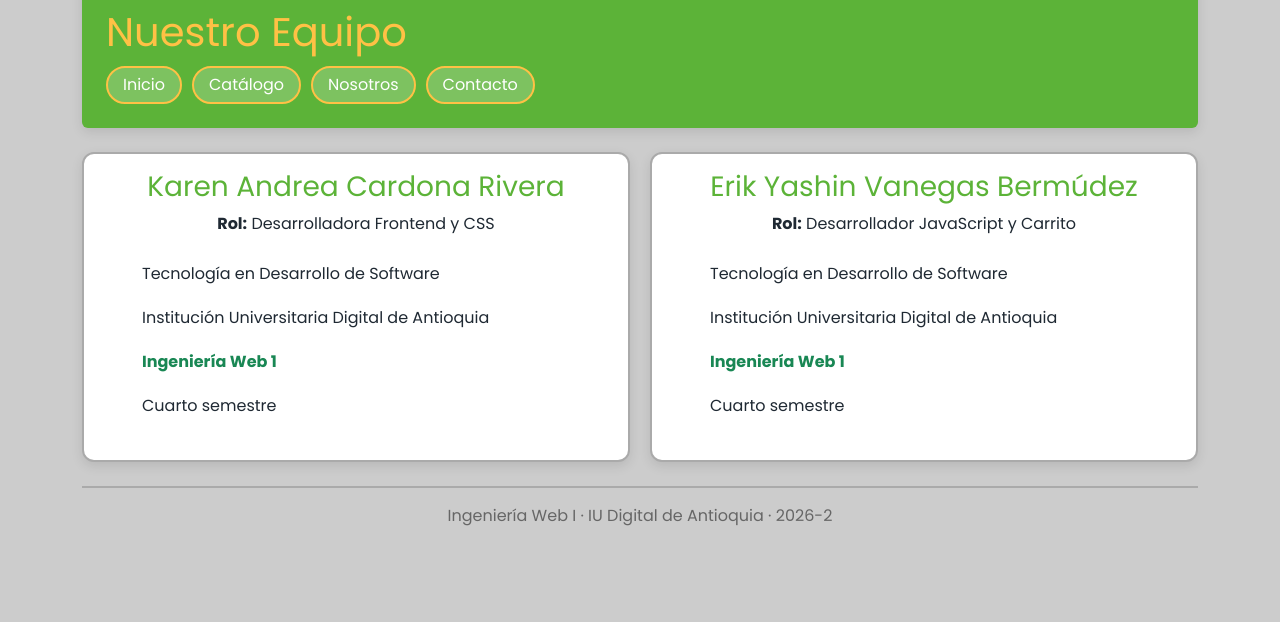
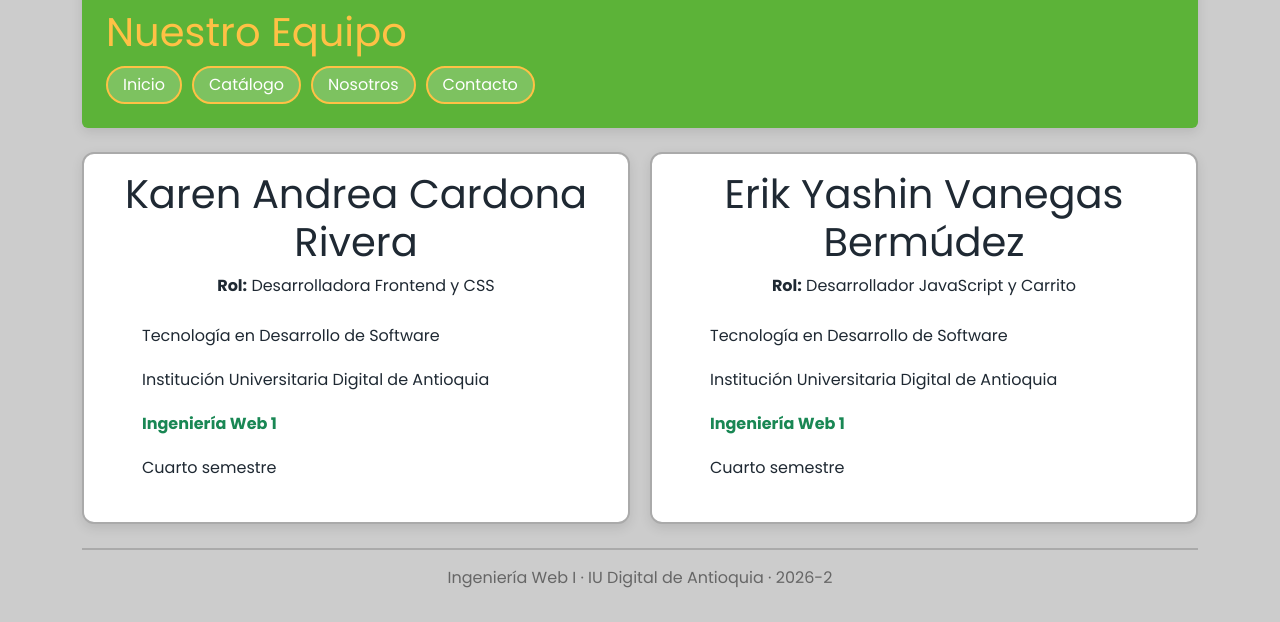
Before and after one commit to Karencardona24/ecotienda-equipo1, a website: page nosotros.html in a window 1280 px wide. Shown: the part 248-870 px from the top of the page. Before the commit the page ends 808 px from the top, so only its background shows below. Drawn offline with nearby package versions, Linux system fonts and the light colour scheme.

Commit message:
Corregimos un h3 por un h1

```diff
--- a/nosotros.html
+++ b/nosotros.html
@@ -23,7 +23,7 @@
     <main>
         <div class="tarjetas">
             <article class="tarjeta text-center">
-                <h3>Karen Andrea Cardona Rivera</h3>
+                <h1>Karen Andrea Cardona Rivera</h1>
                 <p><strong>Rol:</strong> Desarrolladora Frontend y CSS</p>
                 <ul class="lista-datos">
                     <li>Tecnología en Desarrollo de Software</li>
@@ -33,7 +33,7 @@
                 </ul>
             </article>
             <article class="tarjeta text-center">
-                <h3>Erik Yashin Vanegas Bermúdez</h3>
+                <h1>Erik Yashin Vanegas Bermúdez</h1>
                 <p><strong>Rol:</strong> Desarrollador JavaScript y Carrito</p>
                 <ul class="lista-datos">
                     <li>Tecnología en Desarrollo de Software</li>
```
